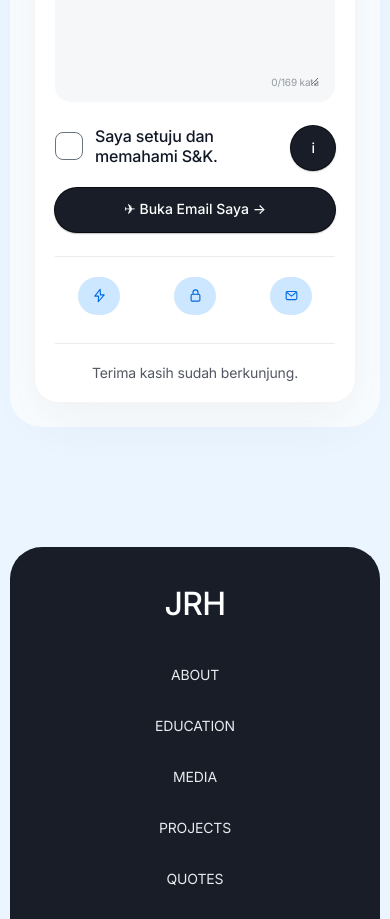
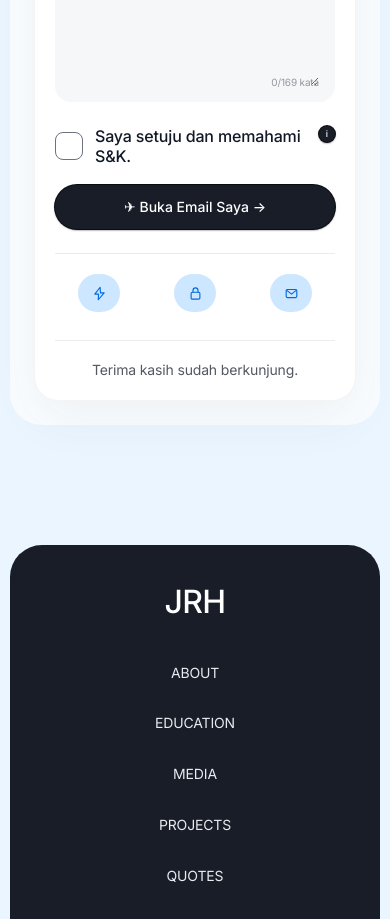
Before and after one commit to LionerHakim/JRHs, a React (Vite) app: page / in a window 390 px wide. Shown: the part 6680-7599 px from the top of the page. Built offline with nearby package versions, Linux system fonts and the light colour scheme.

Commit message:
fix: finalize contact micro controls (#59)
* fix: finalize contact heading

* fix: minimize terms control and topic active state

```diff
--- a/src/index.css
+++ b/src/index.css
@@ -2193,3 +2193,49 @@ img { display: block; max-width: 100%; }
     font-size: 11px;
   }
 }
+
+
+/* Final contact micro-control sizing */
+.terms-checkbox-info {
+  width: 16px !important;
+  height: 16px !important;
+  min-width: 16px !important;
+  min-height: 16px !important;
+  flex: 0 0 16px !important;
+  margin-left: 5px !important;
+  padding: 0 !important;
+  border-width: 1px !important;
+  font-size: 9px !important;
+  line-height: 1 !important;
+}
+
+.terms-checkbox-info:focus-visible {
+  outline-offset: 2px;
+}
+
+.contact-topic-menu button.is-selected {
+  background: #111111 !important;
+  color: #ffffff !important;
+  box-shadow: none !important;
+  border-color: #111111 !important;
+}
+
+.contact-topic-menu button.is-selected::before {
+  background: #ffffff !important;
+}
+
+.contact-topic-menu button.is-selected span:last-child {
+  color: #ffffff !important;
+}
+
+@media (max-width: 720px) {
+  .terms-checkbox-info {
+    width: 16px !important;
+    height: 16px !important;
+    min-width: 16px !important;
+    min-height: 16px !important;
+    flex-basis: 16px !important;
+    margin-left: 5px !important;
+    font-size: 9px !important;
+  }
+}
```
